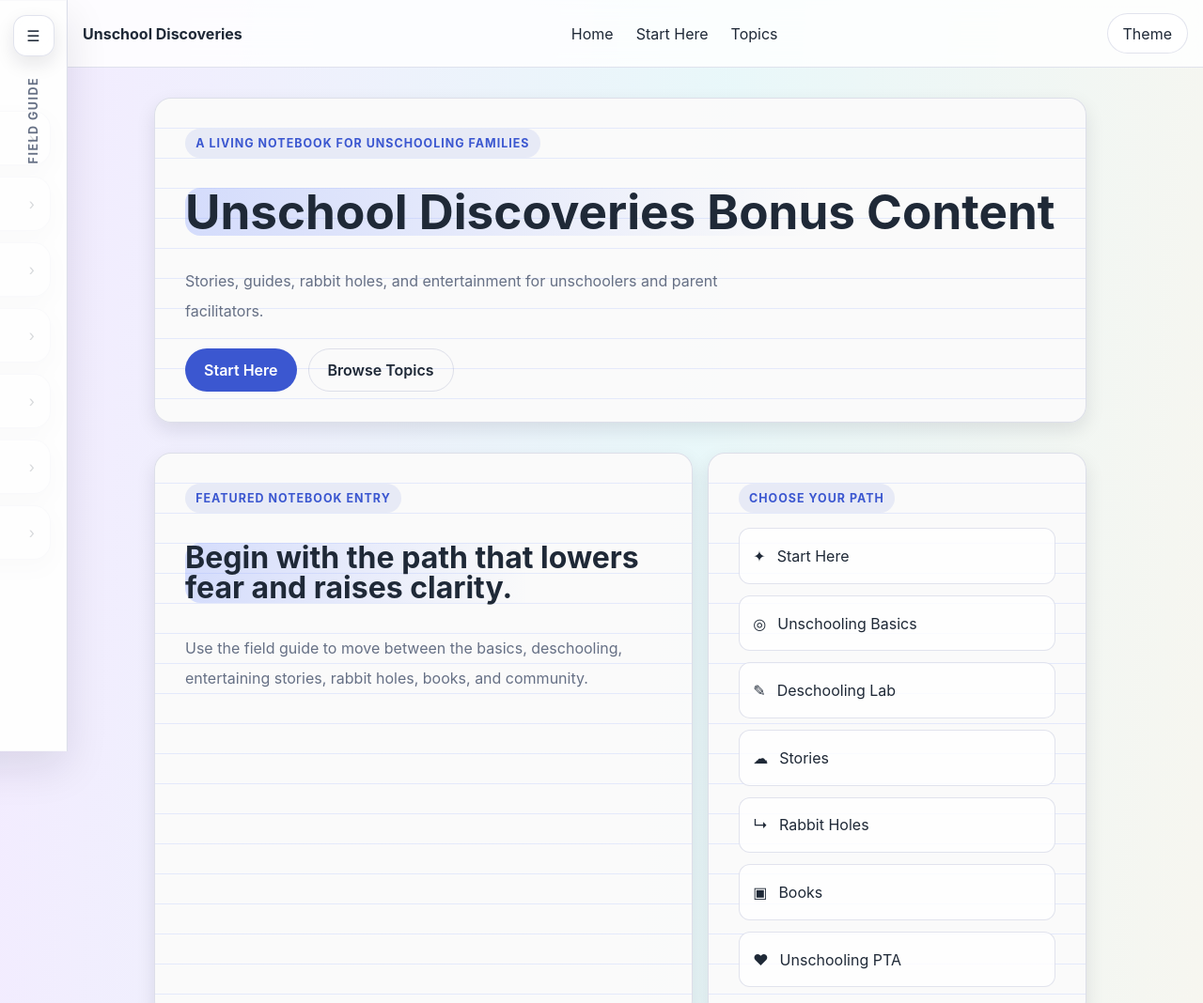
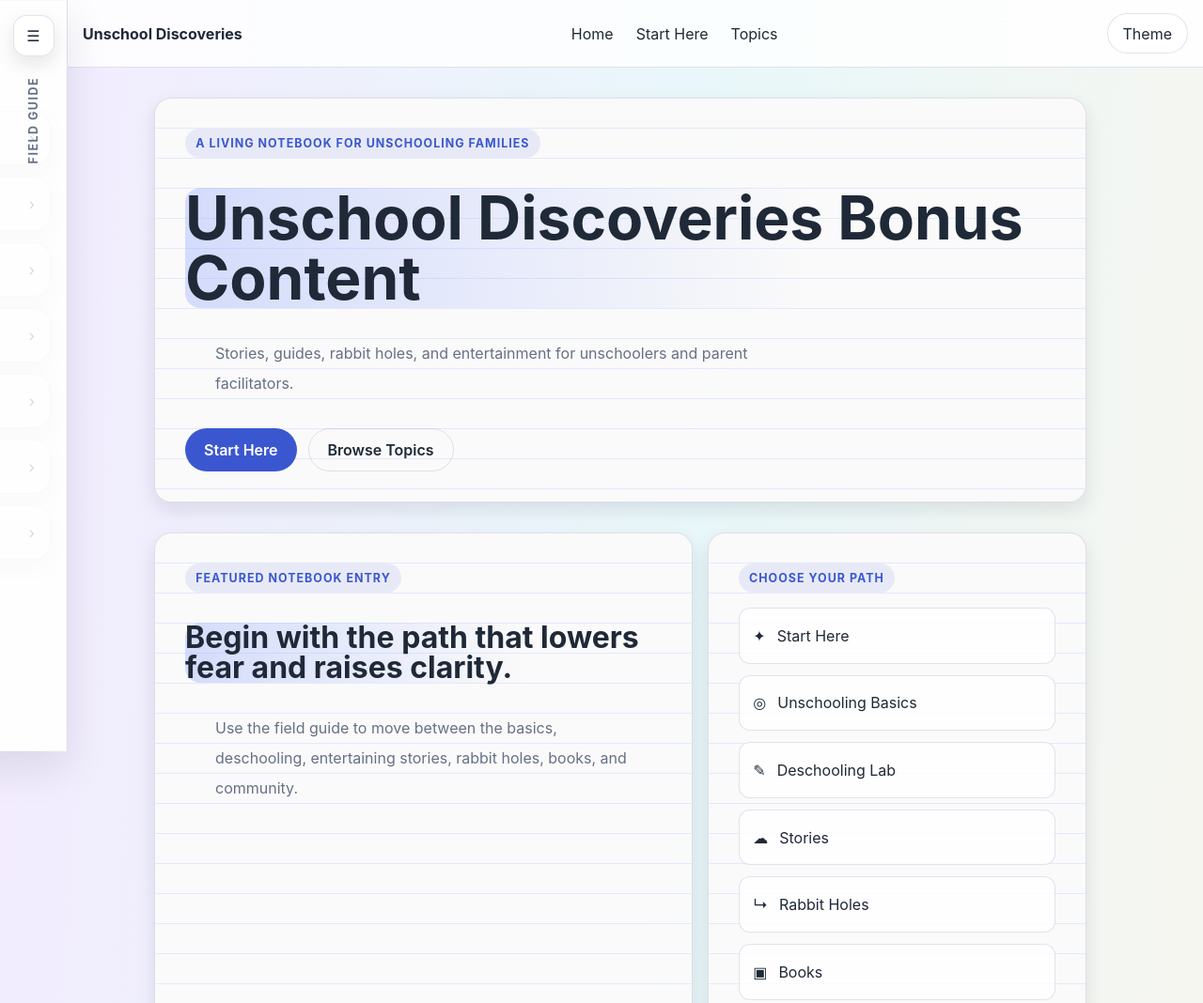
Before and after one commit to CogSciOliver/unschool-pages, an Eleventy site: page index.md in a window 1280 px wide. Shown: the top 1068 px of the page at 94% size. Built offline with nearby package versions, Linux system fonts and the light colour scheme; Eleventy itself is replaced by a stand-in of ours; files that its build step writes are made by us from their sources.

Commit message:
v1.0.2 Update: notebook line styling and text placement.

```diff
--- a/assets/css/components.css
+++ b/assets/css/components.css
@@ -51,7 +51,7 @@
 
 .hero-panel h1,
 .article h1 {
-  font-size: clamp(2rem, 4vw, 3.4rem);
+  font-size: clamp(2rem, 5vw, 4rem);
 }
 
 .section-heading h2,
@@ -68,15 +68,20 @@
 .article-body p,
 .article-body li,
 .sidebar-list a,
-.path-list a, p {
+.path-list a,
+p {
   color: var(--color-muted);
   line-height: 2;
 }
 
-.lede, p {
+.lede,
+p {
   max-width: 60ch;
-  margin-block-end: var(--space-4);
-  margin-block-start: var(--space-4);
+  margin: 2rem;
+}
+
+li p{
+  margin:0;
 }
 
 .hero-actions {
@@ -248,14 +253,14 @@
   margin-top: 0;
 }
 
-.article-body p,{
-  line-height: 2;
-  margin-bottom: 2rem;
+.article-body p,
+{
+line-height: 2;
+margin-bottom: 2rem;
 }
 
 .article-body li {
   line-height: 2rem;
-  margin-bottom: .5rem;
 }
 
 .article-body ul,
```
